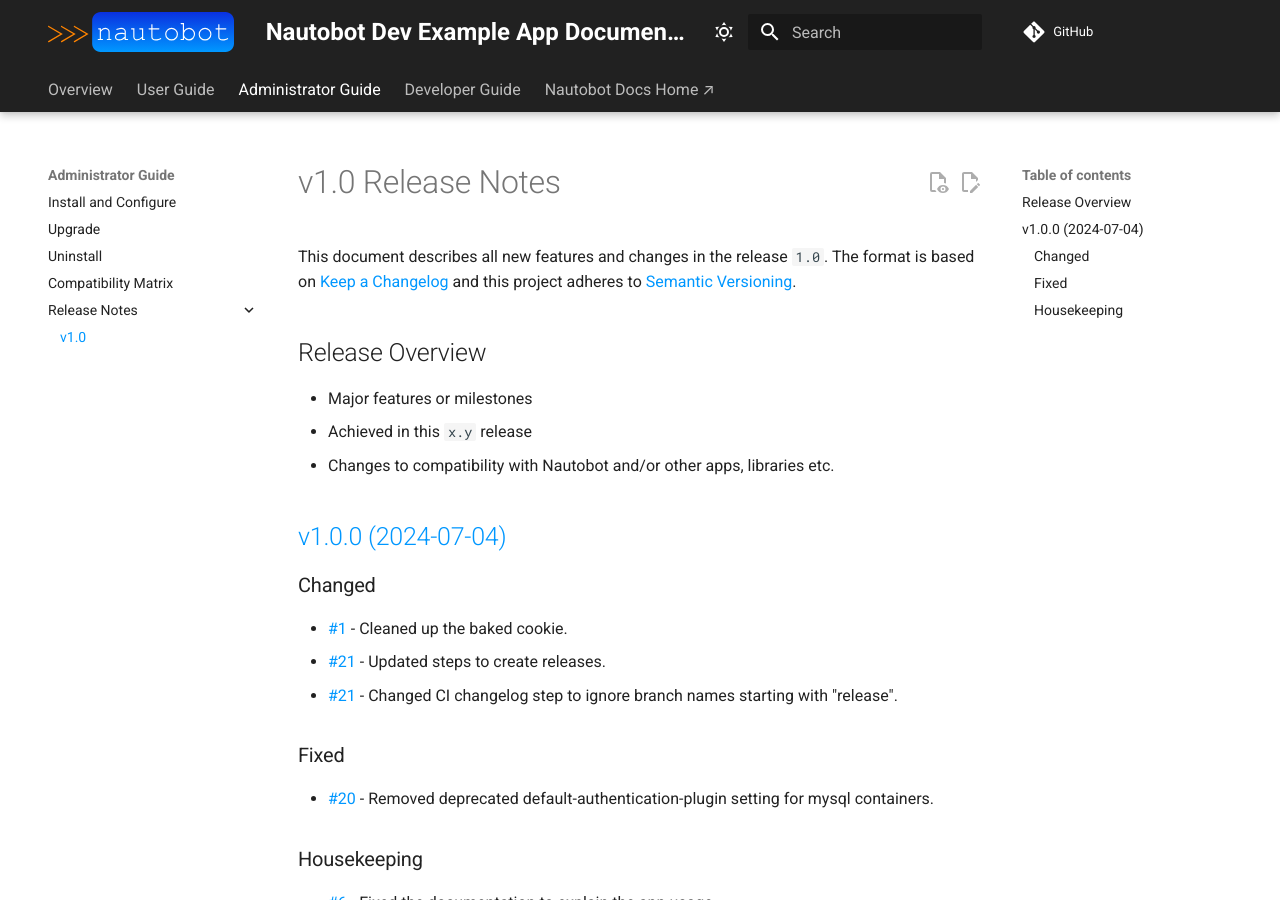
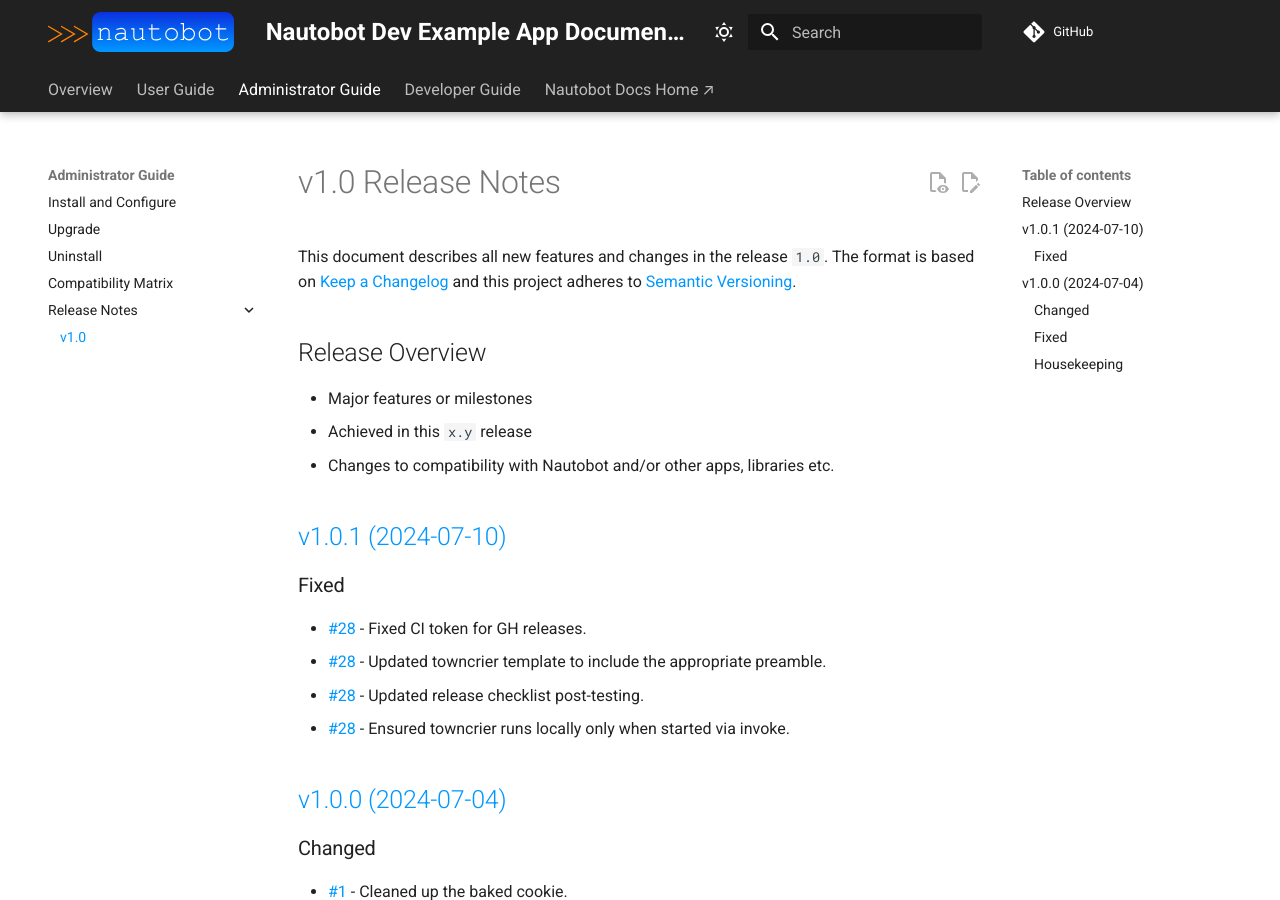
Before and after one commit to nautobot/nautobot-app-dev-example, an MkDocs documentation site: the page built from docs/admin/release_notes/version_1.0.md, in a window 1280 px wide and 900 px high. Built offline with MkDocs 1.6.1 and Material for MkDocs 9.7.7, drawn with Linux system fonts in a browser that asks for light colours; comment, search, counter and statistics services are not loaded.

Commit message:
Create release v1.0.1

```diff
--- a/docs/admin/release_notes/version_1.0.md
+++ b/docs/admin/release_notes/version_1.0.md
@@ -7,6 +7,15 @@
 - Major features or milestones
 - Achieved in this `x.y` release
 - Changes to compatibility with Nautobot and/or other apps, libraries etc.
+
+## [v1.0.1 (2024-07-10)](https://github.com/nautobot/nautobot-app-dev-example/releases/tag/v1.0.1)
+
+### Fixed
+
+- [#28](https://github.com/nautobot/nautobot-app-dev-example/issues/28) - Fixed CI token for GH releases.
+- [#28](https://github.com/nautobot/nautobot-app-dev-example/issues/28) - Updated towncrier template to include the appropriate preamble.
+- [#28](https://github.com/nautobot/nautobot-app-dev-example/issues/28) - Updated release checklist post-testing.
+- [#28](https://github.com/nautobot/nautobot-app-dev-example/issues/28) - Ensured towncrier runs locally only when started via invoke.
 
 ## [v1.0.0 (2024-07-04)](https://github.com/nautobot/nautobot-app-dev-example/releases/tag/v1.0.0)
 
--- a/pyproject.toml
+++ b/pyproject.toml
@@ -1,6 +1,6 @@
 [tool.poetry]
 name = "nautobot-dev-example"
-version = "1.0.1a0"
+version = "1.0.1"
 description = "Nautobot App to demonstrate how to create a Nautobot App."
 authors = ["Network to Code, LLC <opensource@networktocode.com>"]
 license = "Apache-2.0"
```
Also changed, not shown: 1 other file.
